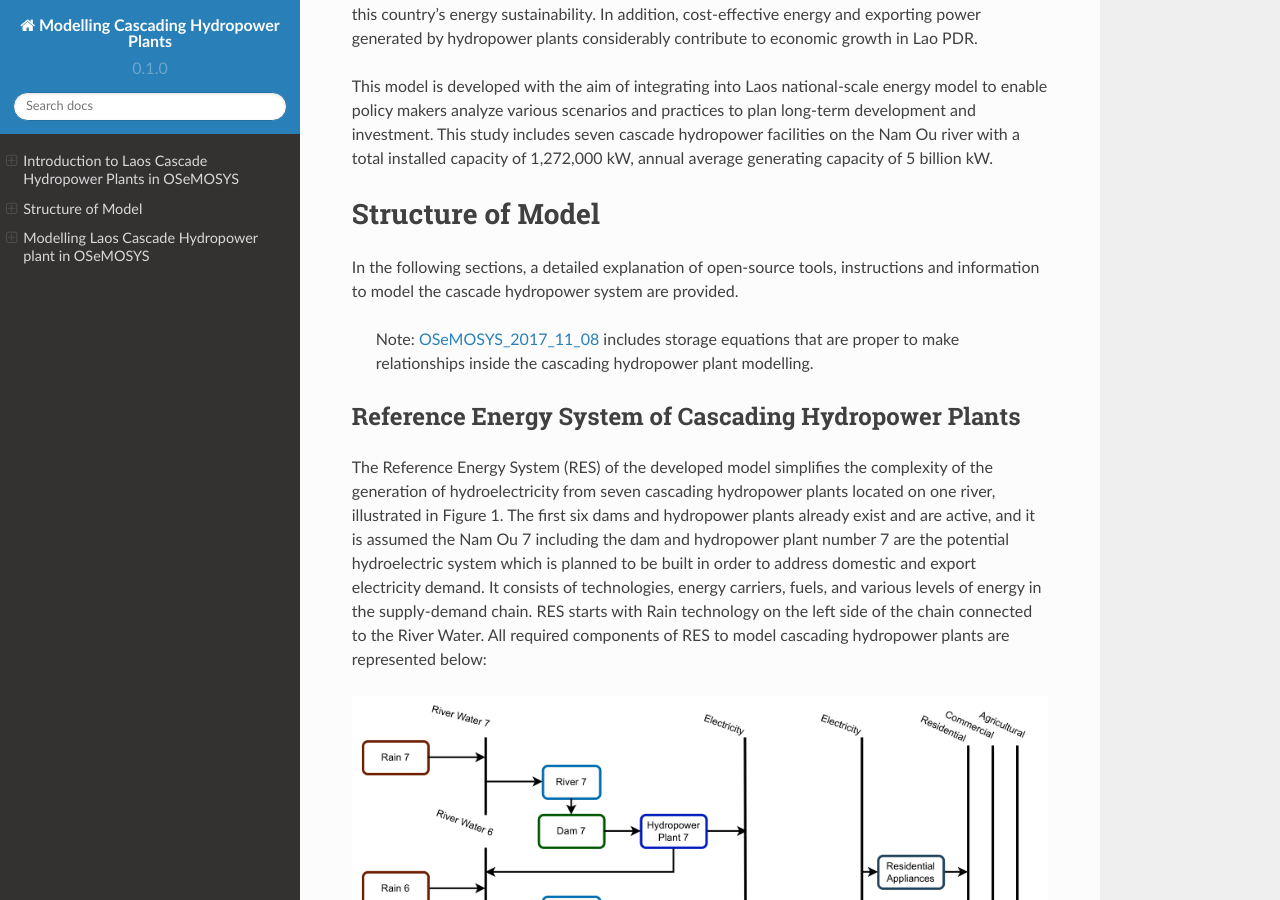
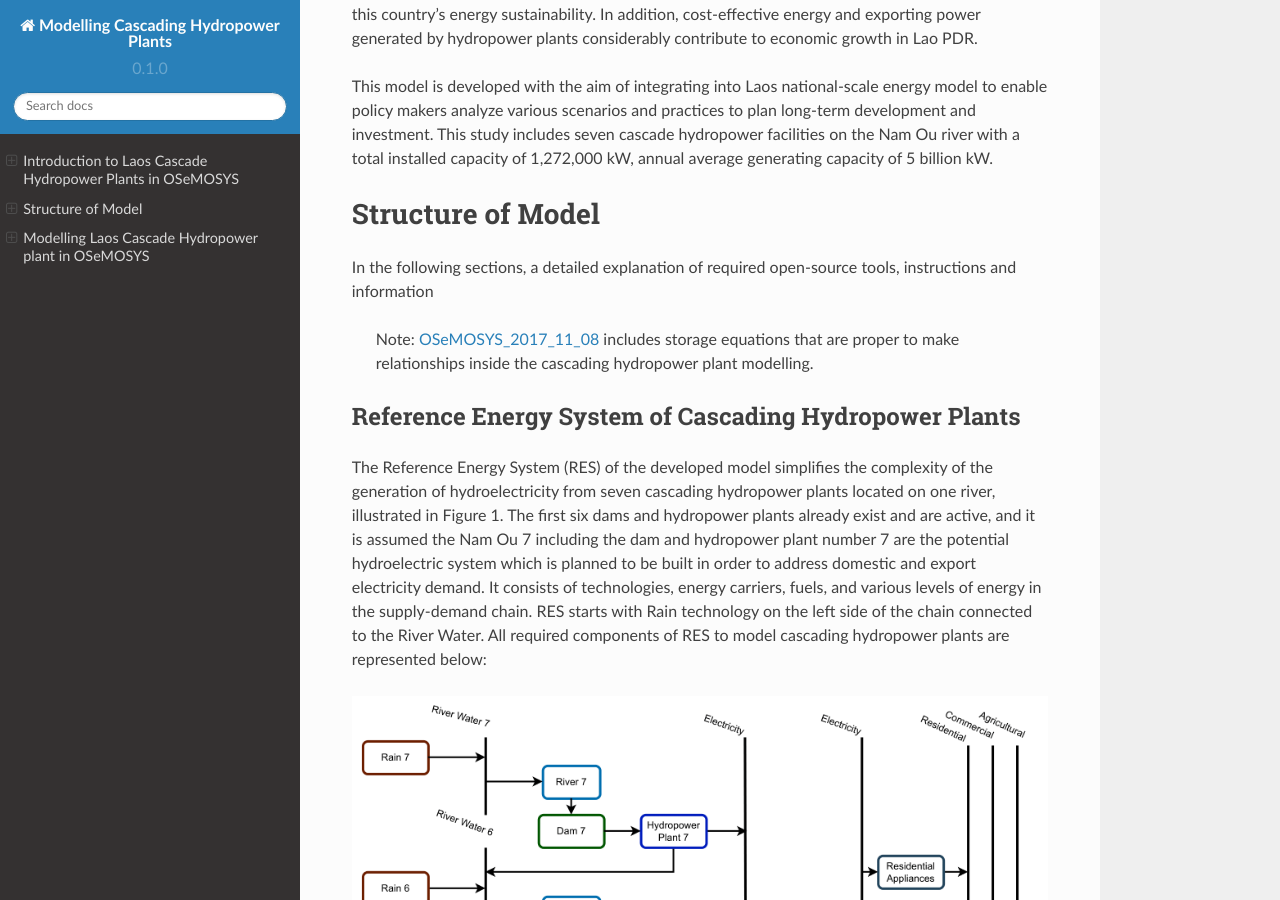
Before and after one commit to YSaedi/Laos_Cascading_HydropowerPlants, a Sphinx documentation site: the page built from docs/source/index.rst, in a window 1280 px wide and 900 px high, scrolled down 778 px. Built offline with Sphinx 7.4.7 and the Read the Docs theme 2.0.0, drawn with Linux system fonts in a browser that asks for light colours.

Commit message:
Update index.rst

```diff
--- a/docs/source/index.rst
+++ b/docs/source/index.rst
@@ -13,7 +13,7 @@ This model is developed with the aim of integrating into Laos national-scale ene
 
 Structure of Model
 ====================================
-In the following sections, a detailed explanation of open-source tools, instructions and information to model the cascade hydropower system are provided.
+In the following sections, a detailed explanation of required open-source tools, instructions and information
 
     Note: `OSeMOSYS_2017_11_08 <https://github.com/OSeMOSYS/OSeMOSYS_GNU_MathProg/blob/AlternateStorageCode/src/osemosys_short.txt/>`_ includes storage equations that are proper to make relationships inside the cascading hydropower plant modelling.
 
```
